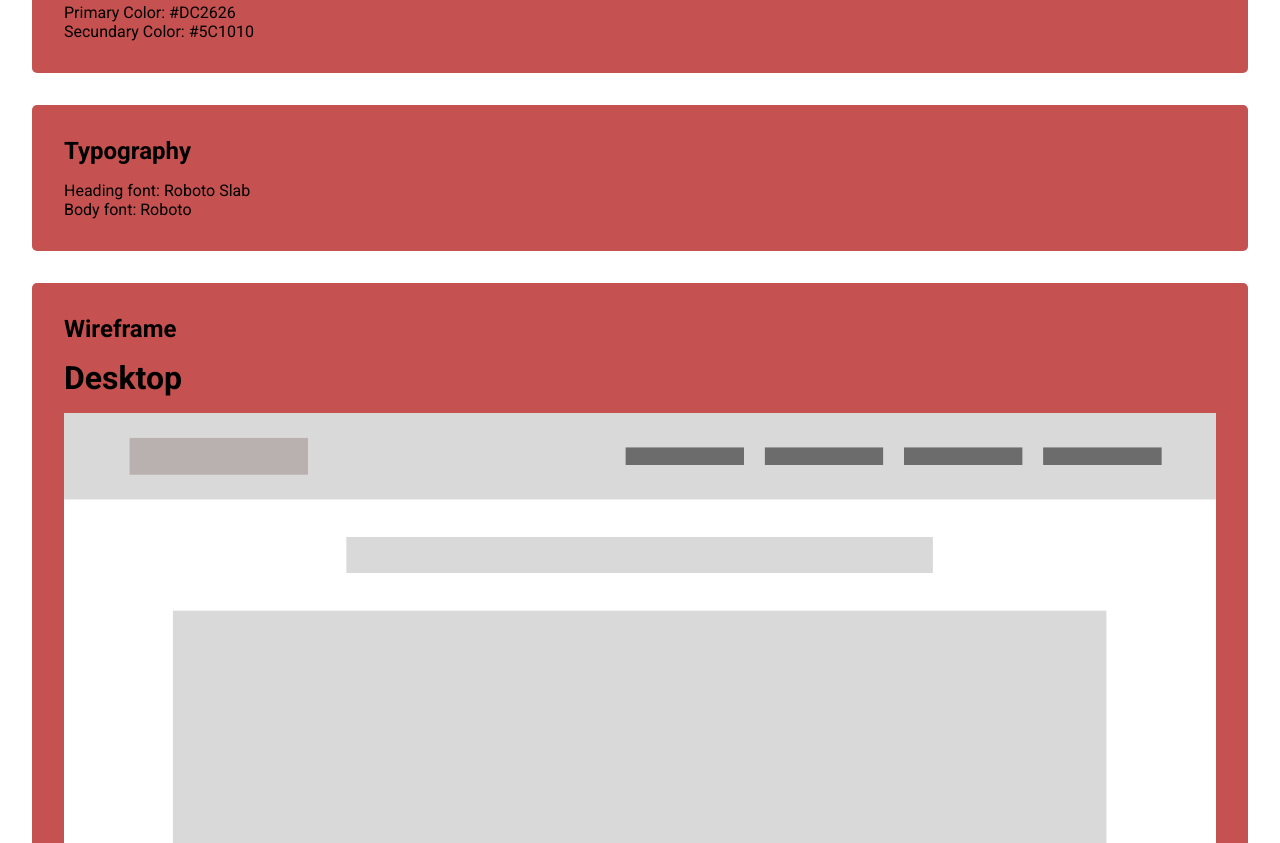
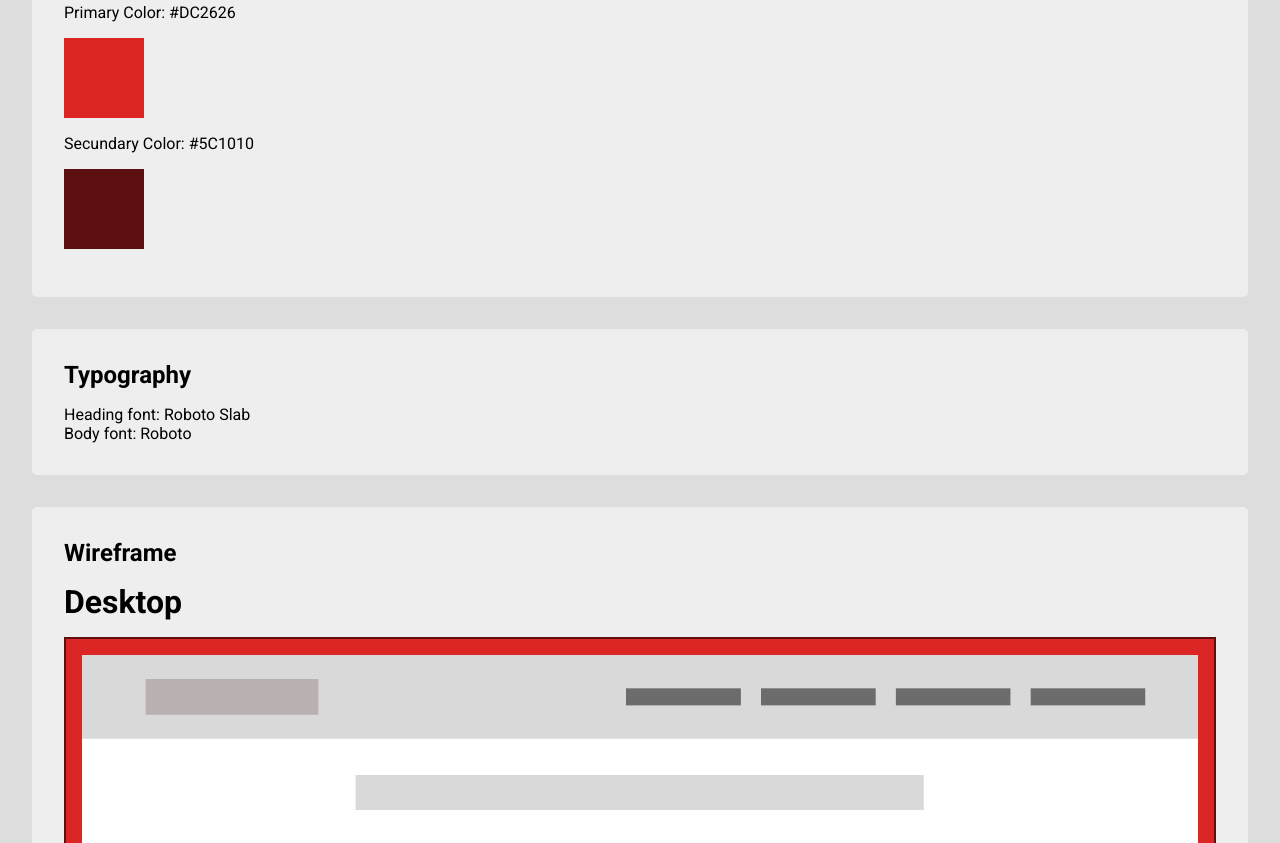
Before and after one commit to nilberm/wdd230, a plain HTML site: page pages/Chamber/index.html in a window 1280 px wide. Shown: the part 677-1520 px from the top of the page. Drawn offline with Linux system fonts and the light colour scheme.

Commit message:
feat: site plan

```diff
--- a/pages/Chamber/styles.css
+++ b/pages/Chamber/styles.css
@@ -1,5 +1,9 @@
+body {
+  background: #ddd;
+}
+
 section {
-  background: #c65151;
+  background: #eee;
   margin: 2rem;
   padding: 2rem;
   border-radius: 5px;
@@ -15,9 +19,26 @@ h4 {
   margin: 1rem 0;
 }
 
+.primaryColor {
+  width: 5rem;
+  height: 5rem;
+  background: #dc2626;
+  margin: 1rem 0;
+}
+
+.secundaryColor {
+  width: 5rem;
+  height: 5rem;
+  background: #5c1010;
+  margin: 1rem 0;
+}
+
 .desktop,
 .mobile {
   width: 100%;
+  border: 2px solid #5c1010;
+  padding: 1rem;
+  background: #dc2626;
 }
 
 .desktop img {
```
